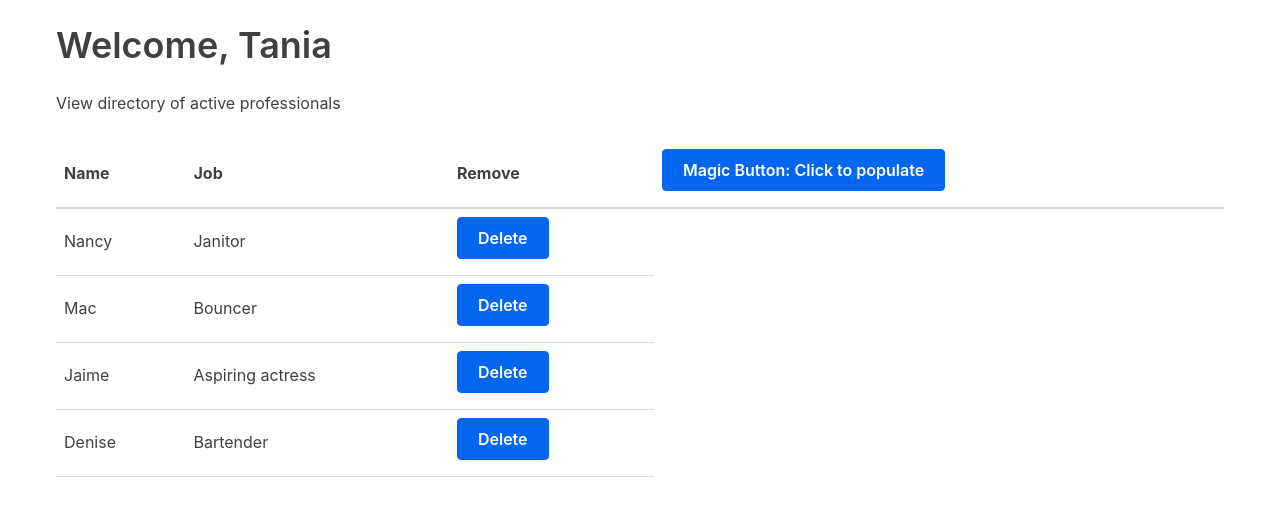
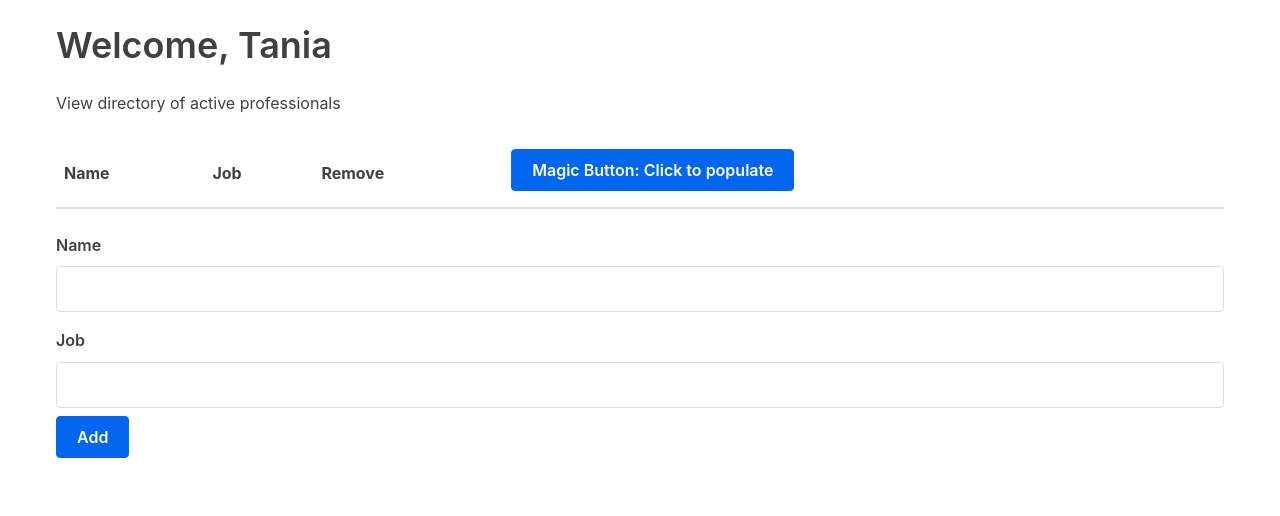
Before and after one commit to tranc99/react-directory, a React (Create React App) app: page / in a window 1280 px wide. Shown: the top 516 px of the page. Built offline with nearby package versions, Linux system fonts and the light colour scheme; the HTML template or start-up script is replaced by a standard one.

Commit message:
some advanced behavior

```diff
--- a/src/App.js
+++ b/src/App.js
@@ -1,29 +1,13 @@
 import React, { Component } from 'react';
 import Table from './Table'
+import Form from './Form'
 
 const name = 'Tania'
 
 class App extends Component {
 
   state = {
-    characters: [
-      {
-        name: 'Nancy',
-        job: 'Janitor'
-      },
-      {
-         name: 'Mac',
-         job: 'Bouncer'
-      },
-      {
-         name: 'Jaime',
-         job: 'Aspiring actress'
-       },
-      {
-         name: 'Denise',
-         job: 'Bartender'
-      }
-    ]
+    characters: []
   }
 
   initialCharacters = [
@@ -47,6 +31,13 @@
 
   addStateMagic = () => {
     this.setState({characters: this.initialCharacters})
+  }
+
+  handleSubmit = (character) => {
+    const newState = this.state.characters
+    newState.push(character)
+    this.setState({characters: newState})
+    // this.setState({characters: [...this.state.characters, character]})
   }
 
   removeCharacter = index => {
@@ -76,6 +67,9 @@
             addStateMagic={this.addStateMagic}
           />
         </div>
+        <div className="container">
+          <Form handleSubmit={this.handleSubmit} />
+        </div>
       </React.Fragment>
     )
   }
--- /dev/null
+++ b/src/Form.js
@@ -0,0 +1,53 @@
+import React, {  Component } from 'react'
+
+class Form extends Component {
+
+  initialState = {
+    name: '',
+    job: ''
+  }
+
+  state = this.initialState
+
+  handleChange = event => {
+    const { name, value } = event.target
+
+    this.setState({
+      [name]: value
+    })
+  }
+
+  submitForm = (e) => {
+    e.preventDefault()
+    this.props.handleSubmit(this.state)
+    this.setState(this.initialState)
+  }
+
+  render () {
+    const { name, job } = this.state
+
+    return (
+      <form>
+        <label htmlFor="name">Name</label>
+        <input
+          type="text"
+          name="name"
+          id="name"
+          value={name}
+          onChange={this.handleChange}
+        />
+        <label htmlFor="job">Job</label>
+        <input
+          type="text"
+          name="job"
+          id="job"
+          value={job}
+          onChange={this.handleChange}
+        />
+        <button onClick={this.submitForm}>Add</button>
+      </form>
+    )
+  }
+}
+
+export default Form
```
